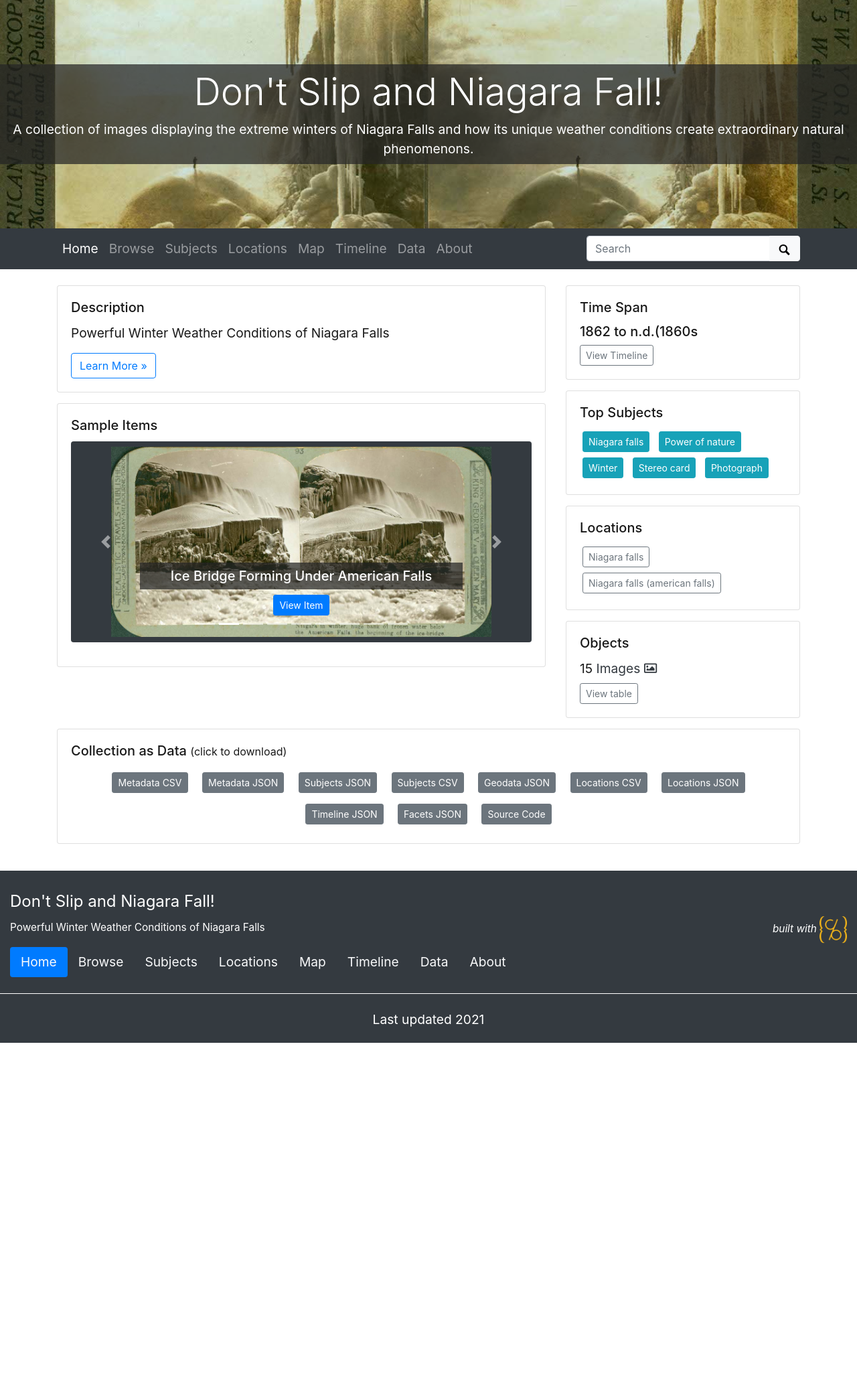
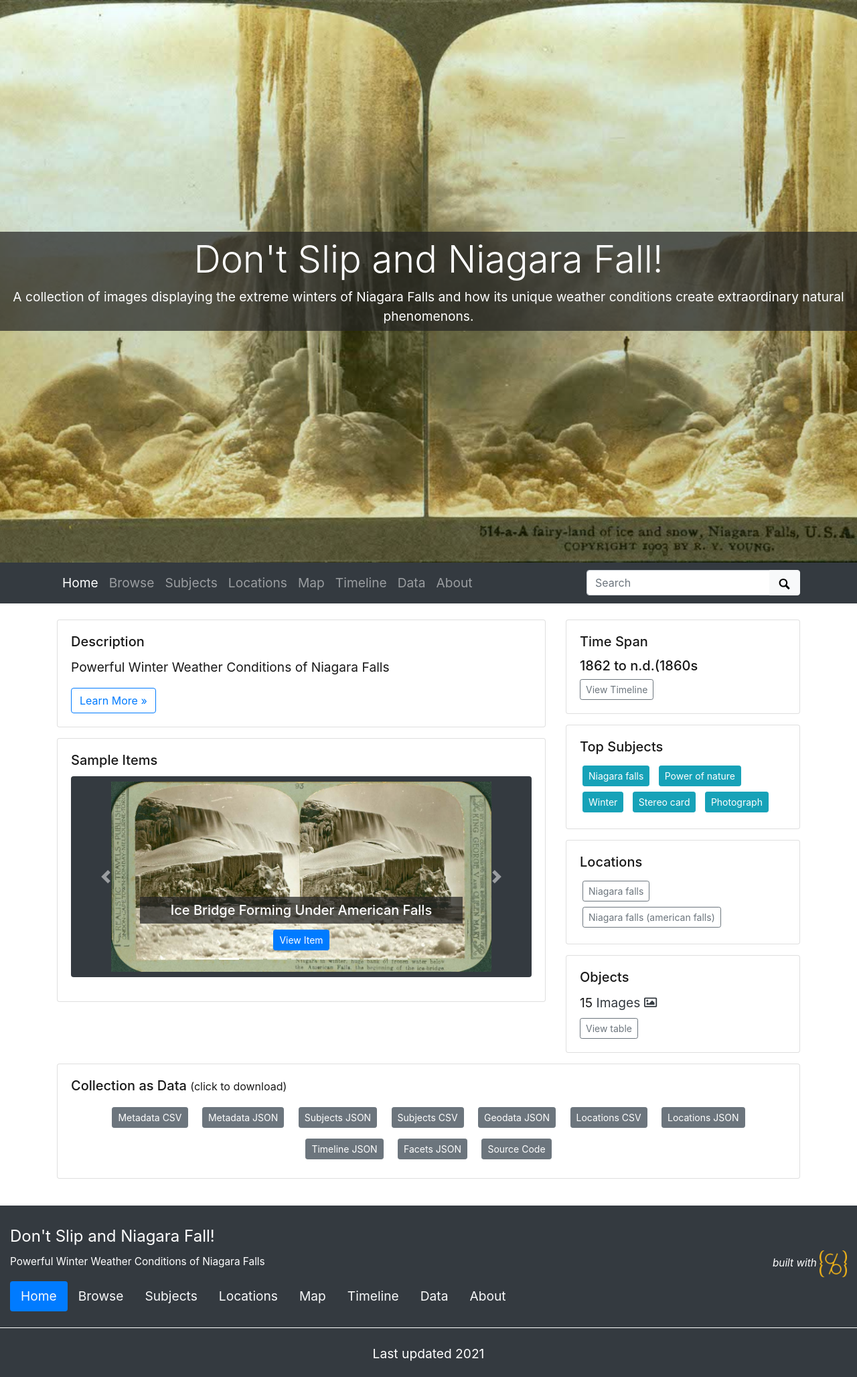
Before and after one commit to cuddycolbon/FINAL-EXHIBIT, a Jekyll site: the page built from index.md, in a window 1280 px wide. Shown: the whole page at 67% size. Built offline with Jekyll 4.4.1, drawn with Linux system fonts in a browser that asks for light colours; before the commit the page ends 1557 px from its top, so only the background shows below that.

Commit message:
Update theme.yml

```diff
--- a/_data/theme.yml
+++ b/_data/theme.yml
@@ -10,7 +10,7 @@
 # use either an objectid (from an item in this collect), a relative location of an image in this repo (ex. /assets/img/feature.jpg), or a full url to an image elsewhere
 featured-image: /objects/Standing_On_Ice.jpeg
 # optional: add extra padding around collection title for a larger image feature.
-home-title-y-padding: # Default is 8em
+home-title-y-padding: 18em
 # optional: change position of background image, center, top, bottom
 home-banner-image-position: # Default is center
 
```
